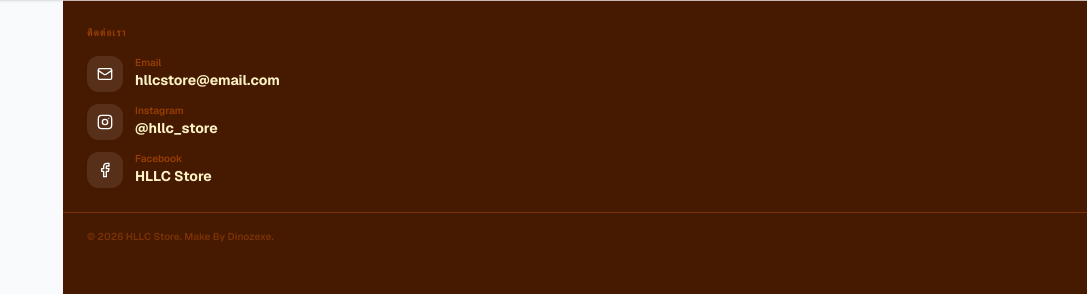
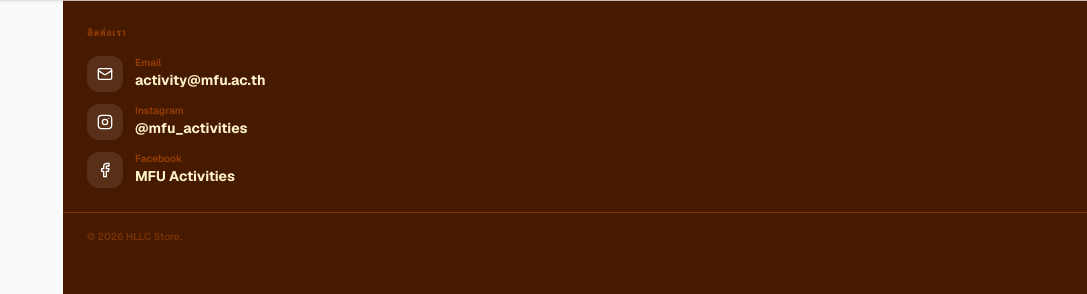
Before and after one commit to HLLC-MFU/hllc-store, a Next.js app: page /profile in a window 1280 px wide. Shown: the part 800-1094 px from the top of the page, without its empty margins (193-1280 px from the left). Built offline with nearby package versions, Linux system fonts and the light colour scheme.

Commit message:
feat: update contact information in ShopFooter component

```diff
--- a/components/shop/shop-footer.tsx
+++ b/components/shop/shop-footer.tsx
@@ -28,12 +28,12 @@ function MailIcon({ className }: { className?: string }) {
 }
 
 const CONTACT = {
-  email: "hllcstore@email.com",
-  emailUrl: "mailto:hllcstore@email.com",
-  instagram: "@hllc_store",
-  instagramUrl: "https://instagram.com/hllc_store",
-  facebook: "HLLC Store",
-  facebookUrl: "https://facebook.com/hllcstore",
+  email: "activity@mfu.ac.th",
+  emailUrl: "mailto:activity@mfu.ac.th",
+  instagram: "@mfu_activities",
+  instagramUrl: "https://www.instagram.com/mfu_activities/",
+  facebook: "MFU Activities",
+  facebookUrl: "https://www.facebook.com/mfuactivities",
 };
 
 export function ShopFooter() {
@@ -76,7 +76,7 @@ export function ShopFooter() {
 
       <div className="bg-amber-950 border-t border-amber-900 px-6 pt-4 pb-24">
         <p className="text-[10px] font-semibold text-amber-900">
-          © {new Date().getFullYear()} HLLC Store. Make By Dinozexe.
+          © {new Date().getFullYear()} HLLC Store.
         </p>
       </div>
     </footer>
```
